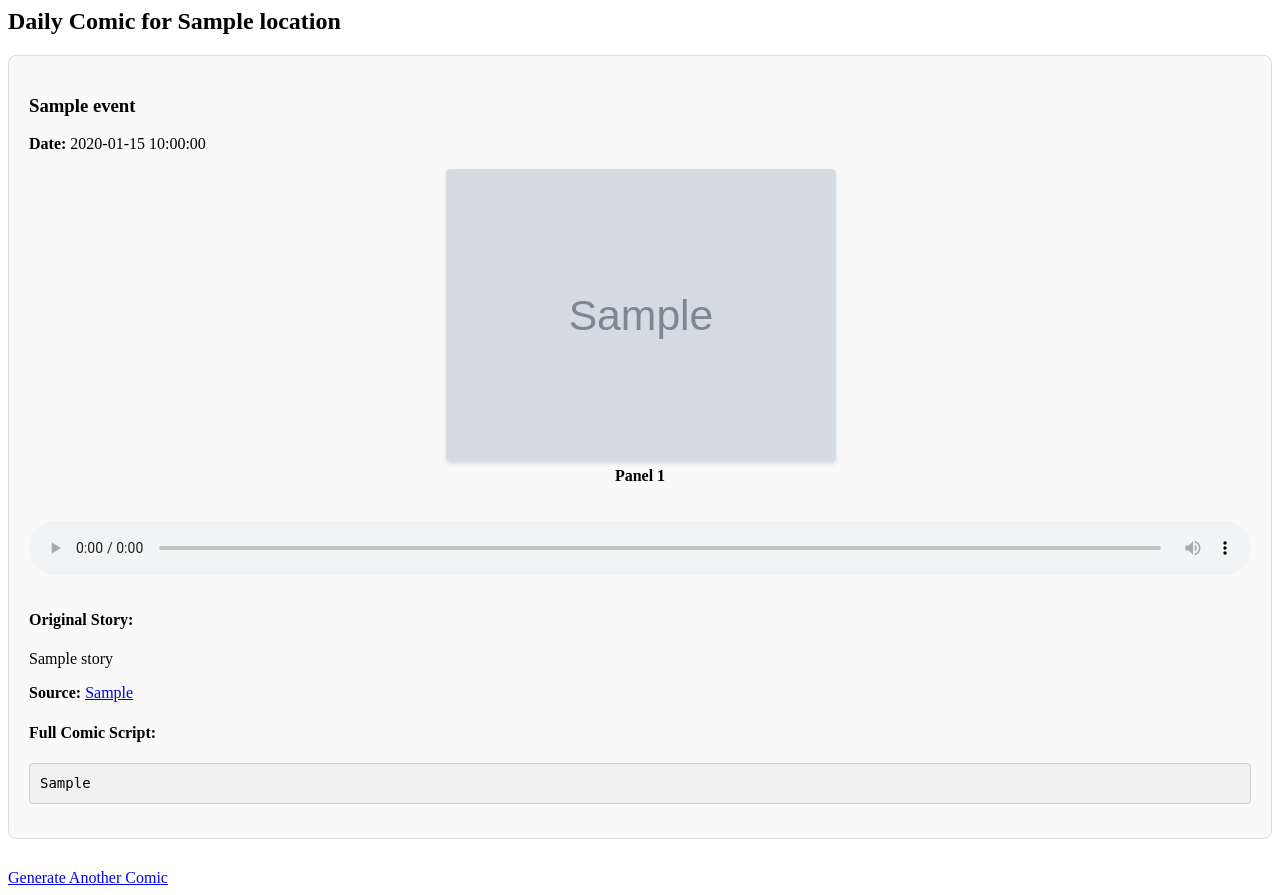
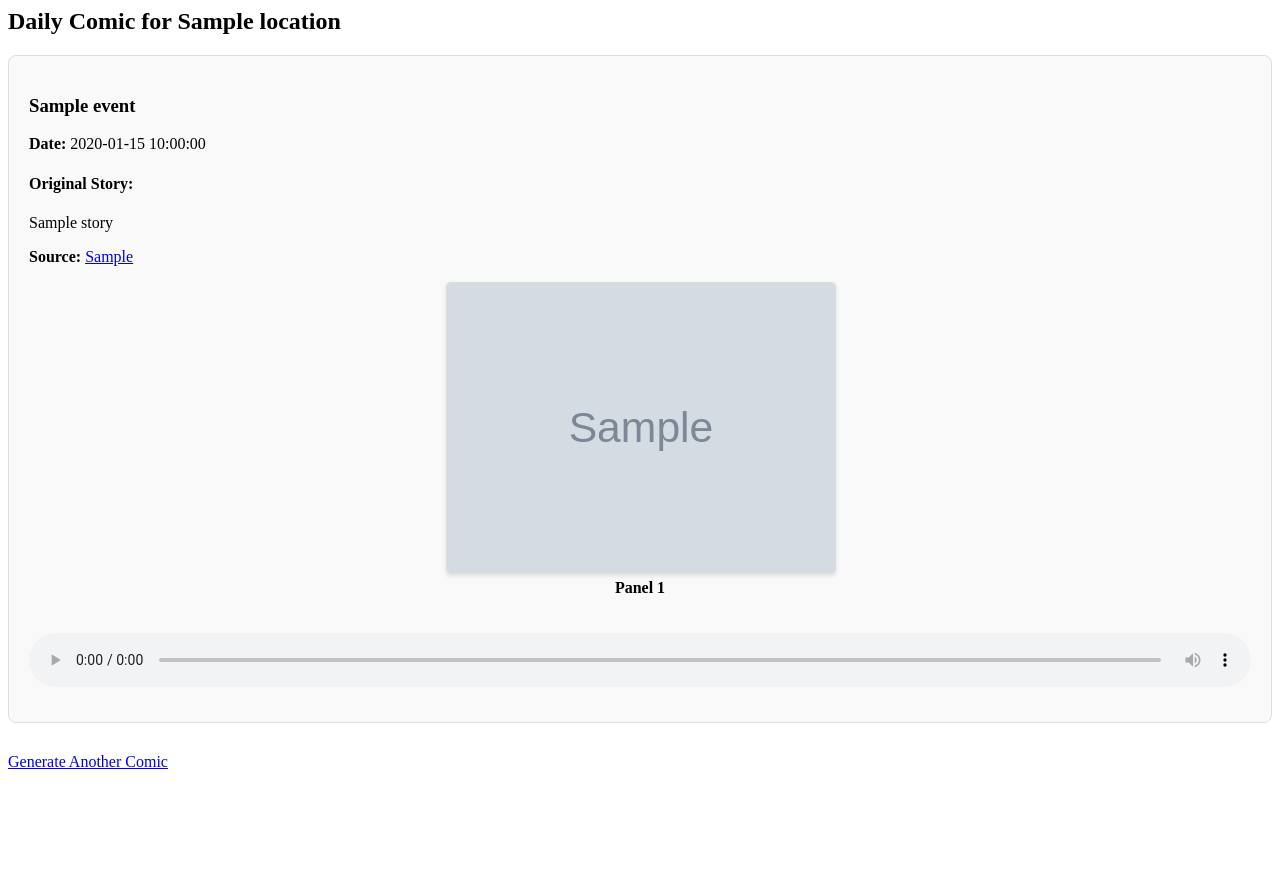
Before and after one commit to samjd-zz/grizz-ai, a Flask app: template src/templates/daily_comic_result.html in a window 1280 px wide. After the commit the page ends 769 px from the top, so only its background shows below. Run offline with Flask 2, Linux system fonts and the light colour scheme; the template is opened without the code that fills it: most values are stand-ins (such as "Sample title", 1, 10 or a date in 2020); grey boxes marked "Sample" are stand-in pictures; parts of the project's set-up code (start-up, migrations or seed data) failed here and were passed over.

Commit message:
layout fix

```diff
--- a/src/templates/daily_comic_result.html
+++ b/src/templates/daily_comic_result.html
@@ -4,6 +4,12 @@
     <div class="comic-container">
         <h3>{{ event.title }}</h3>
         <p><strong>Date:</strong> {{ event.created_at }}</p>
+
+        <h4>Original Story:</h4>
+        <p>{{ event.story }}</p>
+        {% if event.story_source %}
+            <p><strong>Source:</strong> <a href="{{ event.story_source }}" target="_blank">{{ event.story_source }}</a></p>
+        {% endif %}
 
         <div class="comic-panels">
             {% for image_path in event.image_paths %}
@@ -22,14 +28,6 @@
             </audio>
         {% endif %}
 
-        <h4>Original Story:</h4>
-        <p>{{ event.story }}</p>
-        {% if event.story_source %}
-            <p><strong>Source:</strong> <a href="{{ event.story_source }}" target="_blank">{{ event.story_source }}</a></p>
-        {% endif %}
-
-        <h4>Full Comic Script:</h4>
-        <pre class="comic-script">{{ event.comic_script }}</pre>
     </div>
 {% endfor %}
 
```
